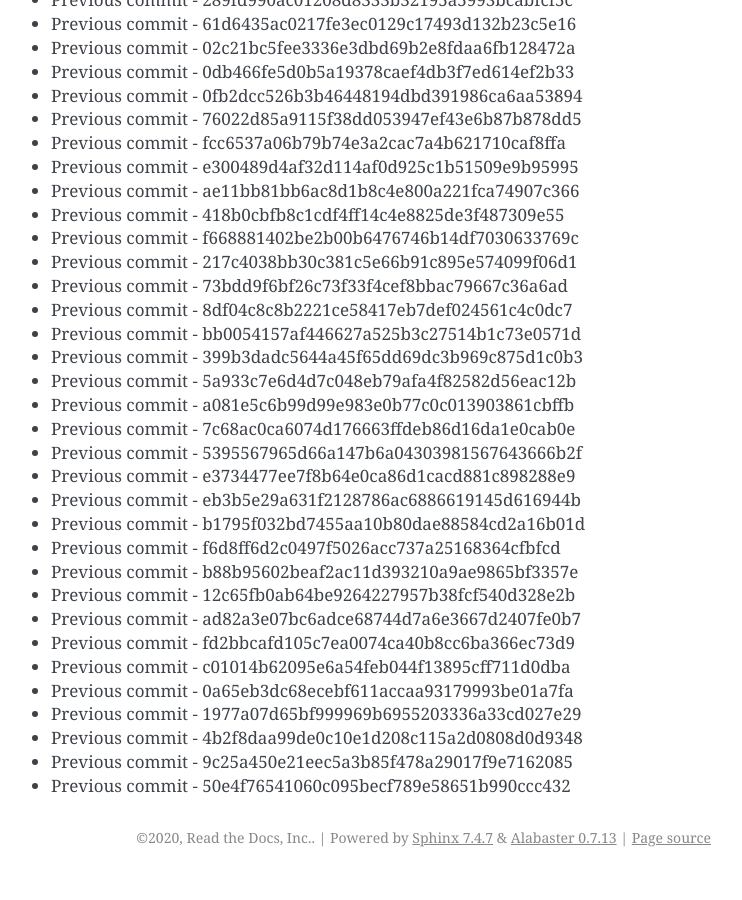
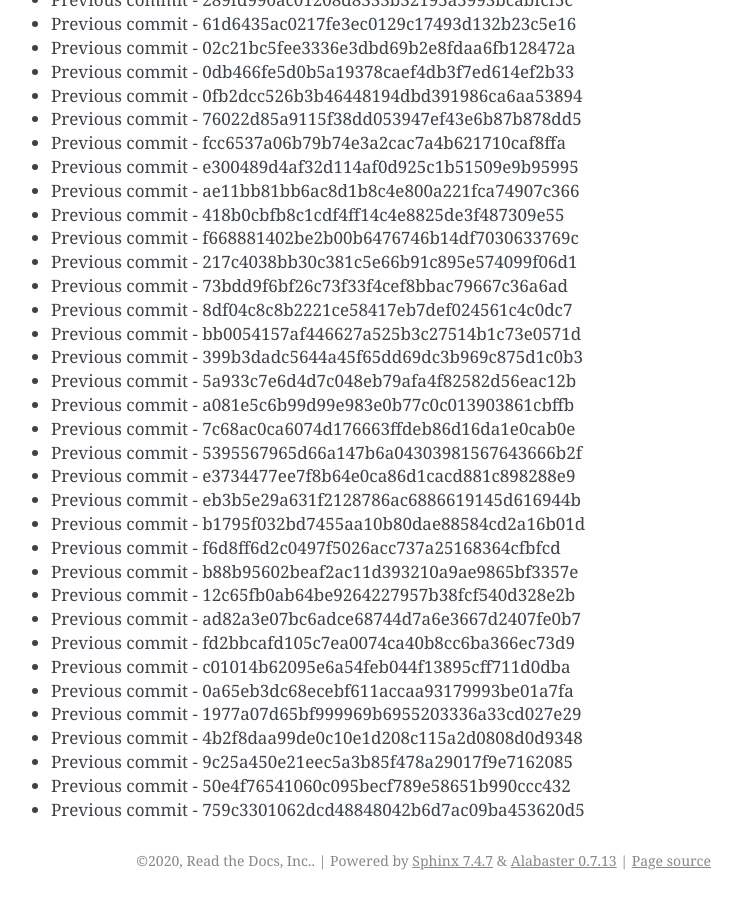
Before and after one commit to readthedocs/rtd-git-stresstest, a Sphinx documentation site: the page built from docs/updates.rst, in a window 1280 px wide and 900 px high, scrolled down 10269 px. Shown: the whole window, without its empty margins (399-1141 px from the left). Built offline with Sphinx 7.4.7, drawn with Linux system fonts in a browser that asks for light colours; before the commit the page ends 11146 px from its top, so only the background shows below that.

Commit message:
Generating commit from previous: 759c3301062dcd48848042b6d7ac09ba453620d5

```diff
--- a/docs/updates.rst
+++ b/docs/updates.rst
@@ -463,3 +463,4 @@ It can be tested for any performance characteristics.
 * Previous commit - 4b2f8daa99de0c10e1d208c115a2d0808d0d9348
 * Previous commit - 9c25a450e21eec5a3b85f478a29017f9e7162085
 * Previous commit - 50e4f76541060c095becf789e58651b990ccc432
+* Previous commit - 759c3301062dcd48848042b6d7ac09ba453620d5
```
